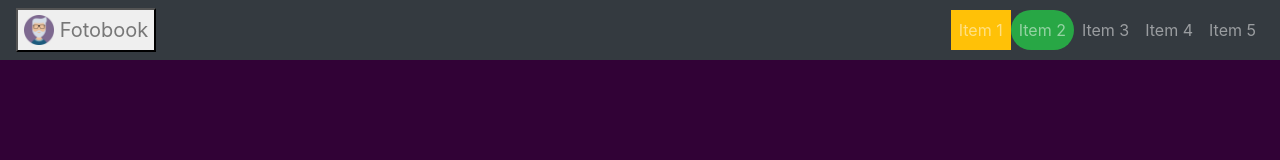
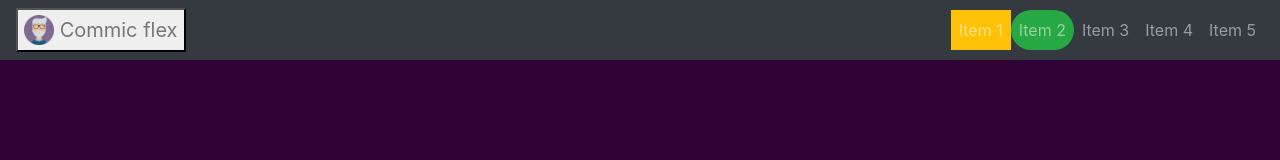
Before and after one commit to TheDaeman/BootstrapExample1, a plain HTML site: page fotobook.html in a window 1280 px wide. Shown: the top 160 px of the page. Drawn offline with nearby package versions, Linux system fonts and the light colour scheme.

Commit message:
Creando comits para Cokies

```diff
--- a/estilo.css
+++ b/estilo.css
@@ -29,7 +29,6 @@
      margin-top:-95px;
      margin-bottom:5px;
      border:5px solid;
-
  }
 
 
@@ -53,7 +52,6 @@
     transition:all ease-in .5s;
     color: rgba(105,39,87,.2);
     overflow: hidden;
-
 }
 .cobertura-principal{
     background-color: rgba(105,39,87,0.5);
@@ -61,7 +59,6 @@
     background-size: cover;
     min-height: 500px;
     transition:all ease-out .5s;
-
 }
 .cobertura-principal:hover {
     transition:all ease-in .5s;
--- a/fotobook.html
+++ b/fotobook.html
@@ -27,7 +27,7 @@
         <nav class="navbar bg-dark navbar-dark navbar-expand-sm">
             <button class="navbar-brand text-black-50" type="button" data-target="#">
                 <img class="d-inline-block align-top" src="img/man.png" style="width: 30px; height: 30px;">
-                Fotobook</button>
+                Commic flex</button>
             <a class="navbar-toggler" href="#desplegable" data-toggle="collapse" aria-controls="navbarTogglerDemo01" aria-expanded="false">
                 <span class="navbar-toggler-icon"></span></a>
             <div class="collapse navbar-collapse " id="desplegable">
```
Also changed, not shown: 1 other file.
